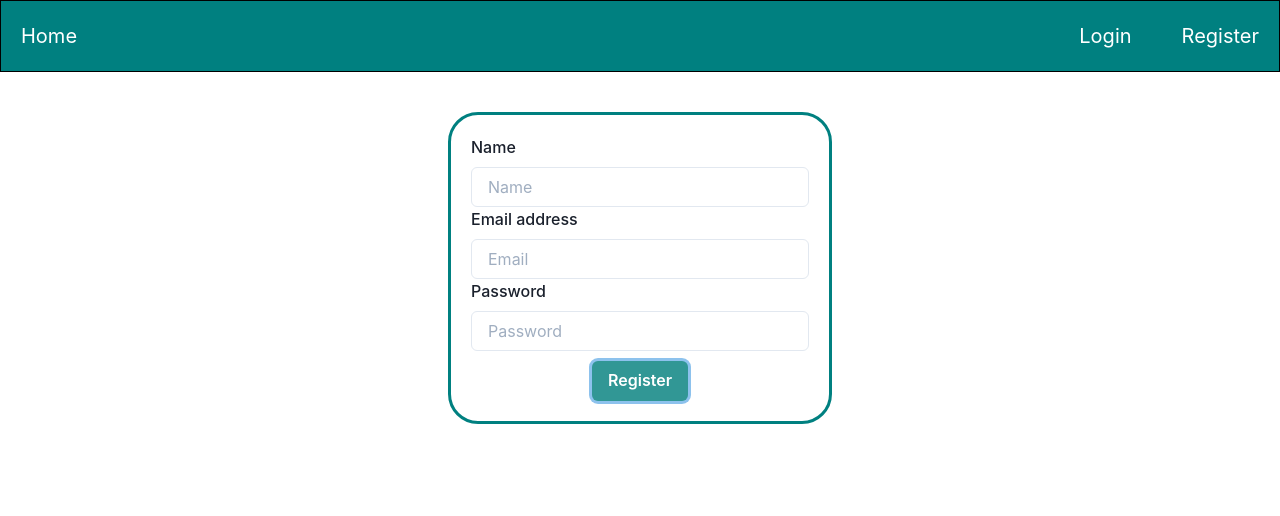
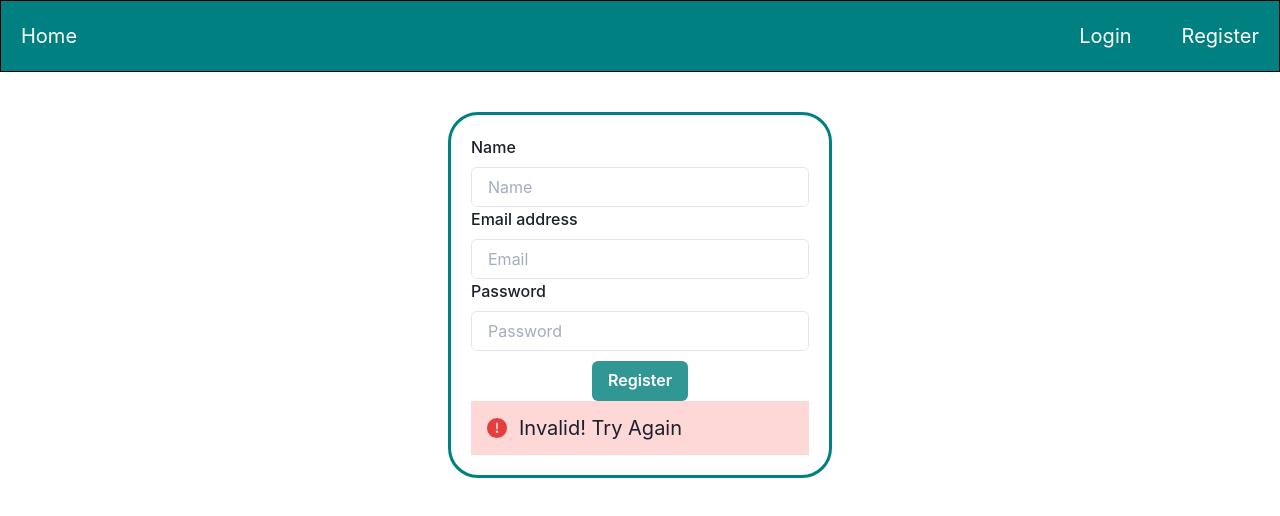
Before and after one commit to sreerag-rajan/apartment-manager-client, a React (Create React App) app: page /register in a window 1280 px wide. Both pictures are taken after a click on the button "Register". Shown: the top 516 px of the page. Built offline with nearby package versions, Linux system fonts and the light colour scheme; no server answers.

Commit message:
added loading features to login and register

```diff
--- a/src/Components/Login/Login.jsx
+++ b/src/Components/Login/Login.jsx
@@ -5,7 +5,10 @@ import {
     FormHelperText,
     Input,
     Box,
-    Button
+    Button,
+    Alert,
+    AlertIcon,
+    Spinner,
   } from '@chakra-ui/react'
 import axios from 'axios'
 import { useState } from 'react'
@@ -22,6 +25,8 @@ export const Login = ()=>{
         password:""
     })
 
+    const [loadingState, setLoadingState] = useState(false);
+    const [errorstate, setErrorState] = useState(false)
     const handleChange = (e)=>{
         const {id, value} = e.target;
         setFormData({...formData, [id]:value});
@@ -29,6 +34,8 @@ export const Login = ()=>{
 
     const handleSubmit = (e)=>{
         e.preventDefault();
+        setLoadingState(true);
+        setErrorState(false);
         axios.post("https://apartment-manager-backend.herokuapp.com/auth/login", formData).then((res)=>{
             console.log(res.headers, res.data);
             const payload = {
@@ -38,19 +45,29 @@ export const Login = ()=>{
                 token: res.data.token
             }
             dispatch(setUser(payload));
+            setLoadingState(false);
+            setErrorState(false);
             navigate("/")
+        }).catch((er)=>{
+            setLoadingState(false)
+            setErrorState(true);
         })
     }
 
     return(
         <Box width="30%" margin="auto" marginTop="40px" border="3px solid teal" padding="20px" borderRadius="30px">
-        <FormControl >
+            {loadingState?<Spinner/>:<FormControl >
             <FormLabel htmlFor='email'>Email address</FormLabel>
             <Input onChange={handleChange} value={formData.email} id='email' type='email' placeholder="Email" />
             <FormLabel htmlFor='password'>Password</FormLabel>
             <Input onChange={handleChange} value={formData.password} id='password' type='password' placeholder="Password" />
             <Button colorScheme={"teal"} onClick={handleSubmit} marginTop="10px">Login</Button>
-        </FormControl>
+        </FormControl>}
+
+        {errorstate&&<Alert status='error'>
+            <AlertIcon />
+            Invalid! Try Again
+        </Alert>}
         </Box>
     )
 }
--- a/src/Components/Register/Register.jsx
+++ b/src/Components/Register/Register.jsx
@@ -5,7 +5,10 @@ import {
     FormHelperText,
     Input,
     Box,
-    Button
+    Button,
+    Alert,
+    AlertIcon,
+    Spinner,
   } from '@chakra-ui/react'
 import axios from 'axios'
 import { useState } from 'react'
@@ -18,6 +21,8 @@ export const Register = ()=>{
         email:"",
         password:""
     })
+    const [loadingState, setLoadingState] = useState(false);
+    const [errorState, setErrorState] = useState(false)
 
     const handleChange = (e)=>{
         const {id, value} = e.target;
@@ -26,15 +31,21 @@ export const Register = ()=>{
 
     const handleSubmit = (e)=>{
         e.preventDefault();
+        setLoadingState(true)
+        setErrorState(false)
         axios.post("https://apartment-manager-backend.herokuapp.com/auth/register", formData).then((res)=>{
             console.log(res.headers, res.data);
+            setLoadingState(false)
             navigate("/login")
+        }).catch((er)=>{
+            setErrorState(true);
+            setLoadingState(false);
         })
     }
 
     return(
         <Box width="30%" margin="auto" marginTop="40px" border="3px solid teal" padding="20px" borderRadius="30px">
-        <FormControl >
+            {loadingState?<Spinner/>:<FormControl >
             <FormLabel htmlFor='username'>Name</FormLabel>
             <Input onChange={handleChange} value={formData.username} id='username' type='username' placeholder="Name" />
             <FormLabel htmlFor='email'>Email address</FormLabel>
@@ -42,7 +53,12 @@ export const Register = ()=>{
             <FormLabel htmlFor='password'>Password</FormLabel>
             <Input onChange={handleChange} value={formData.password} id='password' type='password' placeholder="Password" />
             <Button colorScheme={"teal"} onClick={handleSubmit} marginTop="10px">Register</Button>
-        </FormControl>
+        </FormControl>}
+
+        {errorState&&<Alert status='error'>
+            <AlertIcon />
+            Invalid! Try Again
+        </Alert>}
         </Box>
     )
 }
```
